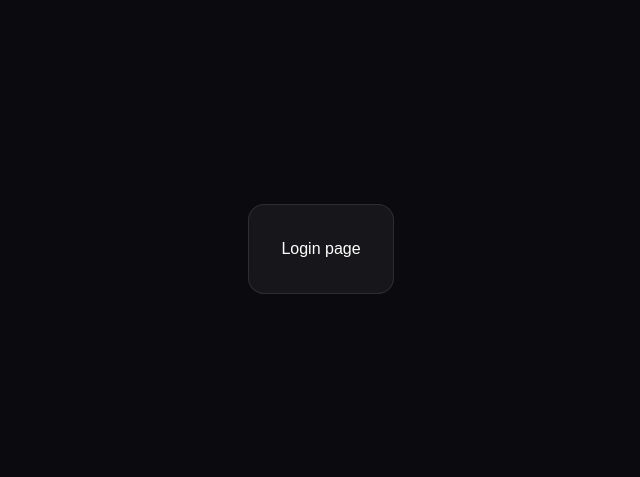
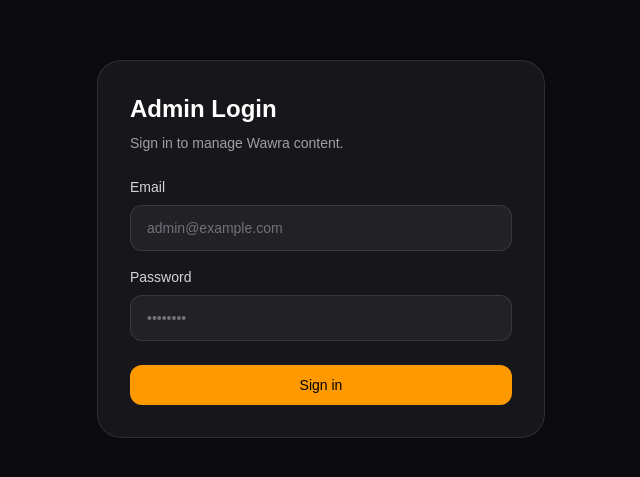
Before and after one commit to sedazam/wawra, a Next.js app: page /login in a window 1280 px wide. Shown: the part 151-628 px from the top of the page, without its empty margins (319-959 px from the left). Built offline with nearby package versions, Linux system fonts and the light colour scheme; no server answers.

Commit message:
Implement admin authentication and session management with Supabase integration

```diff
--- a/app/admin/audios/page.tsx
+++ b/app/admin/audios/page.tsx
@@ -1,9 +1,11 @@
+import { requireAdmin } from "@/lib/auth/require-admin";
 import AdminSidebar from "@/components/admin/admin-sidebar";
 import AudioTable from "@/components/admin/audio-table";
 import PageContainer from "@/components/layout/page-container";
 import { getAllAudios } from "@/lib/supabase/queries";
 
 export default async function AdminAudiosPage() {
+  await requireAdmin();
   const audiosRaw = await getAllAudios();
 
   const audios = audiosRaw.map((audio) => ({
--- a/app/admin/categories/page.tsx
+++ b/app/admin/categories/page.tsx
@@ -1,9 +1,11 @@
+import { requireAdmin } from "@/lib/auth/require-admin";
 import AdminSidebar from "@/components/admin/admin-sidebar";
 import CategoriesManager from "@/components/admin/categories-manager";
 import PageContainer from "@/components/layout/page-container";
 import { getCategories } from "@/lib/supabase/queries";
 
 export default async function AdminCategoriesPage() {
+  await requireAdmin();
   const categoriesRaw = await getCategories();
 
   const categories = categoriesRaw.map((category) => ({
--- a/app/admin/page.tsx
+++ b/app/admin/page.tsx
@@ -1,4 +1,6 @@
-export default function AdminPage() {
+import { requireAdmin } from "@/lib/auth/require-admin";
+export default async function AdminPage() {
+  await requireAdmin();
   return (
     <div className="grid gap-4 md:grid-cols-3">
       <a
--- a/app/admin/upload/page.tsx
+++ b/app/admin/upload/page.tsx
@@ -1,9 +1,11 @@
+import { requireAdmin } from "@/lib/auth/require-admin";
 import AdminSidebar from "@/components/admin/admin-sidebar";
 import UploadAudioForm from "@/components/admin/upload-audio-form";
 import PageContainer from "@/components/layout/page-container";
 import { categories } from "@/lib/queries/mock-data";
 
-export default function AdminUploadPage() {
+export default async function AdminUploadPage() {
+  await requireAdmin();
   return (
     <main className="min-h-screen bg-[#0B0B0F]">
       <PageContainer className="py-8 md:py-10">
--- a/app/login/page.tsx
+++ b/app/login/page.tsx
@@ -1,9 +1,85 @@
+"use client";
+
+import { useState } from "react";
+import { useRouter } from "next/navigation";
+import { createClient } from "@/lib/supabase/client";
+import Button from "@/components/ui/button";
+import Input from "@/components/ui/input";
+
 export default function LoginPage() {
+  const router = useRouter();
+  const supabase = createClient();
+
+  const [email, setEmail] = useState("");
+  const [password, setPassword] = useState("");
+  const [errorMessage, setErrorMessage] = useState("");
+  const [isLoading, setIsLoading] = useState(false);
+
+  async function handleLogin(event: React.FormEvent<HTMLFormElement>) {
+    event.preventDefault();
+    setErrorMessage("");
+    setIsLoading(true);
+
+    const { error } = await supabase.auth.signInWithPassword({
+      email,
+      password,
+    });
+
+    if (error) {
+      setErrorMessage(error.message);
+      setIsLoading(false);
+      return;
+    }
+
+    router.push("/admin");
+    router.refresh();
+  }
+
   return (
-    <main className="flex min-h-screen items-center justify-center bg-[#0B0B0F] text-white">
-      <div className="rounded-2xl border border-white/10 bg-white/5 p-8">
-        Login page
-      </div>
+    <main className="flex min-h-screen items-center justify-center bg-[#0B0B0F] px-4 text-white">
+      <form
+        onSubmit={handleLogin}
+        className="w-full max-w-md rounded-3xl border border-white/10 bg-white/5 p-8"
+      >
+        <h1 className="text-2xl font-bold">Admin Login</h1>
+        <p className="mt-2 text-sm text-zinc-400">
+          Sign in to manage Wawra content.
+        </p>
+
+        <div className="mt-6 space-y-4">
+          <div>
+            <label className="mb-2 block text-sm text-zinc-300">Email</label>
+            <Input
+              type="email"
+              value={email}
+              onChange={(event) => setEmail(event.target.value)}
+              placeholder="admin@example.com"
+            />
+          </div>
+
+          <div>
+            <label className="mb-2 block text-sm text-zinc-300">Password</label>
+            <Input
+              type="password"
+              value={password}
+              onChange={(event) => setPassword(event.target.value)}
+              placeholder="••••••••"
+            />
+          </div>
+        </div>
+
+        {errorMessage ? (
+          <div className="mt-4 rounded-2xl border border-red-500/20 bg-red-500/10 p-3 text-sm text-red-400">
+            {errorMessage}
+          </div>
+        ) : null}
+
+        <div className="mt-6">
+          <Button type="submit" disabled={isLoading} className="w-full">
+            {isLoading ? "Signing in..." : "Sign in"}
+          </Button>
+        </div>
+      </form>
     </main>
   );
 }
--- a/app/page.tsx
+++ b/app/page.tsx
@@ -1,3 +1,4 @@
+import SectionHeader from "@/components/layout/section-header";
 <section className="py-8 md:py-10">
   <SectionHeader title="Categories" />
 
--- /dev/null
+++ b/components/admin/logout-button.tsx
@@ -0,0 +1,22 @@
+"use client";
+
+import { useRouter } from "next/navigation";
+import Button from "@/components/ui/button";
+import { createClient } from "@/lib/supabase/client";
+
+export default function LogoutButton() {
+  const router = useRouter();
+
+  async function handleLogout() {
+    const supabase = createClient();
+    await supabase.auth.signOut();
+    router.push("/login");
+    router.refresh();
+  }
+
+  return (
+    <Button variant="secondary" onClick={handleLogout}>
+      Log out
+    </Button>
+  );
+}
--- /dev/null
+++ b/lib/auth/require-admin.ts
@@ -0,0 +1,21 @@
+import { redirect } from "next/navigation";
+import { createClient } from "@/lib/supabase/server";
+
+const ADMIN_EMAILS = ["your-admin-email@example.com"];
+
+export async function requireAdmin() {
+  const supabase = await createClient();
+  const { data, error } = await supabase.auth.getUser();
+
+  if (error || !data.user) {
+    redirect("/login");
+  }
+
+  const email = data.user.email ?? "";
+
+  if (!ADMIN_EMAILS.includes(email)) {
+    redirect("/login");
+  }
+
+  return data.user;
+}
--- a/lib/supabase/queries.ts
+++ b/lib/supabase/queries.ts
@@ -73,6 +73,7 @@
 }
 
 export async function getCategories() {
+  const supabase = createClient();
   const { data, error } = await supabase
     .from("categories")
     .select("*")
@@ -86,6 +87,7 @@
 }
 
 export async function getCategoryBySlug(slug: string) {
+  const supabase = createClient();
   const { data, error } = await supabase
     .from("categories")
     .select("*")
--- /dev/null
+++ b/lib/supabase/server.ts
@@ -0,0 +1,23 @@
+import { createServerClient } from "@supabase/ssr";
+import { cookies } from "next/headers";
+
+export async function createClient() {
+  const cookieStore = await cookies();
+
+  return createServerClient(
+    process.env.NEXT_PUBLIC_SUPABASE_URL!,
+    process.env.NEXT_PUBLIC_SUPABASE_ANON_KEY!,
+    {
+      cookies: {
+        getAll() {
+          return cookieStore.getAll();
+        },
+        setAll(cookiesToSet) {
+          cookiesToSet.forEach(({ name, value, options }) =>
+            cookieStore.set(name, value, options),
+          );
+        },
+      },
+    },
+  );
+}
--- a/lib/supabase/storage.ts
+++ b/lib/supabase/storage.ts
@@ -2,6 +2,7 @@
 
 export async function uploadAudioFile(file: File) {
   const supabase = createClient();
+
   const fileExt = file.name.split(".").pop();
   const fileName = `${Date.now()}-${Math.random().toString(36).slice(2)}.${fileExt}`;
 
@@ -19,6 +20,7 @@
 
 export async function uploadCoverFile(file: File) {
   const supabase = createClient();
+
   const fileExt = file.name.split(".").pop();
   const fileName = `${Date.now()}-${Math.random().toString(36).slice(2)}.${fileExt}`;
 
--- /dev/null
+++ b/middleware.ts
@@ -0,0 +1,41 @@
+import { createServerClient } from "@supabase/ssr";
+import { NextResponse, type NextRequest } from "next/server";
+
+export async function middleware(request: NextRequest) {
+  let response = NextResponse.next({
+    request,
+  });
+
+  const supabase = createServerClient(
+    process.env.NEXT_PUBLIC_SUPABASE_URL!,
+    process.env.NEXT_PUBLIC_SUPABASE_ANON_KEY!,
+    {
+      cookies: {
+        getAll() {
+          return request.cookies.getAll();
+        },
+        setAll(cookiesToSet) {
+          cookiesToSet.forEach(({ name, value, options }) =>
+            request.cookies.set(name, value),
+          );
+
+          response = NextResponse.next({
+            request,
+          });
+
+          cookiesToSet.forEach(({ name, value, options }) =>
+            response.cookies.set(name, value, options),
+          );
+        },
+      },
+    },
+  );
+
+  await supabase.auth.getUser();
+
+  return response;
+}
+
+export const config = {
+  matcher: ["/((?!_next/static|_next/image|favicon.ico).*)"],
+};
```
